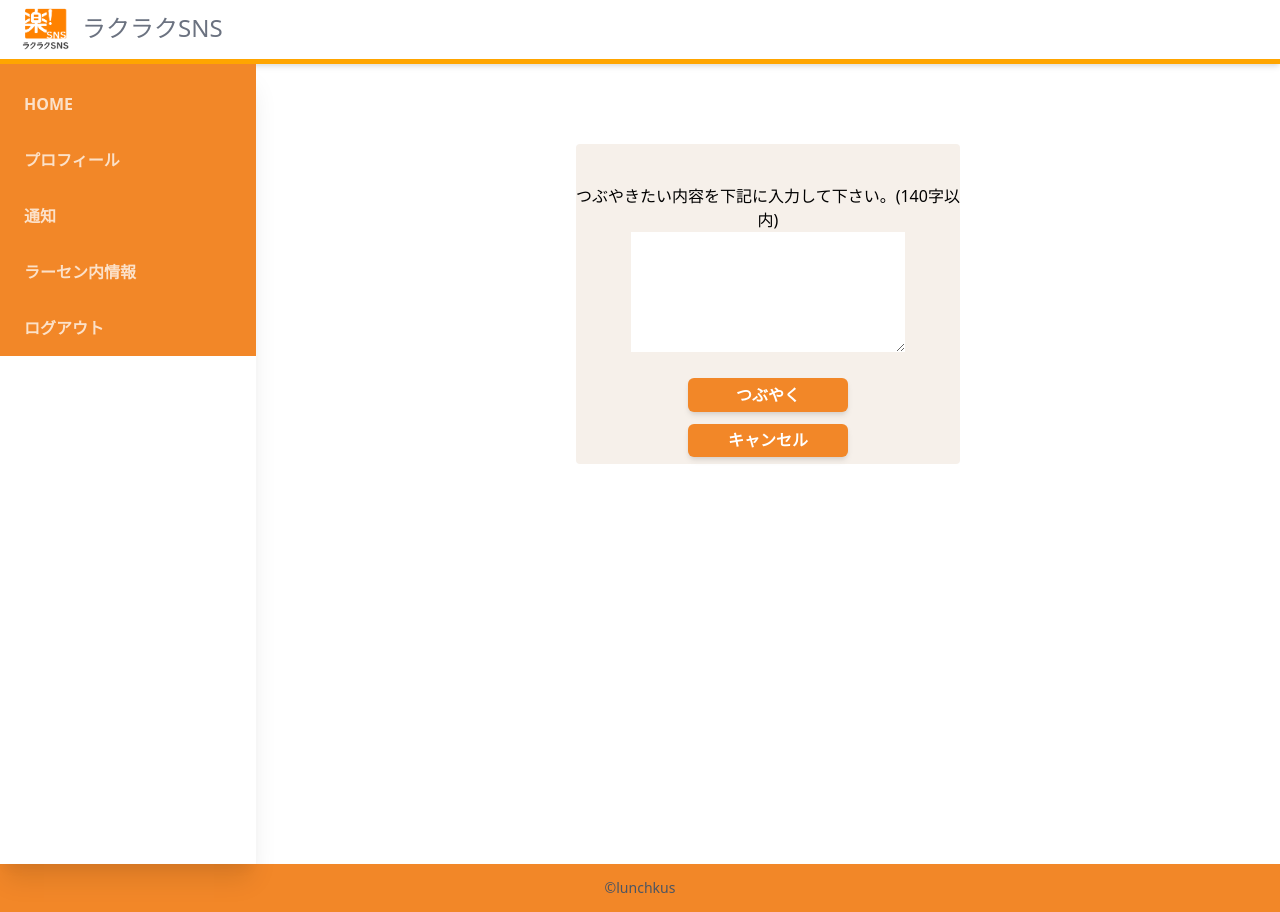
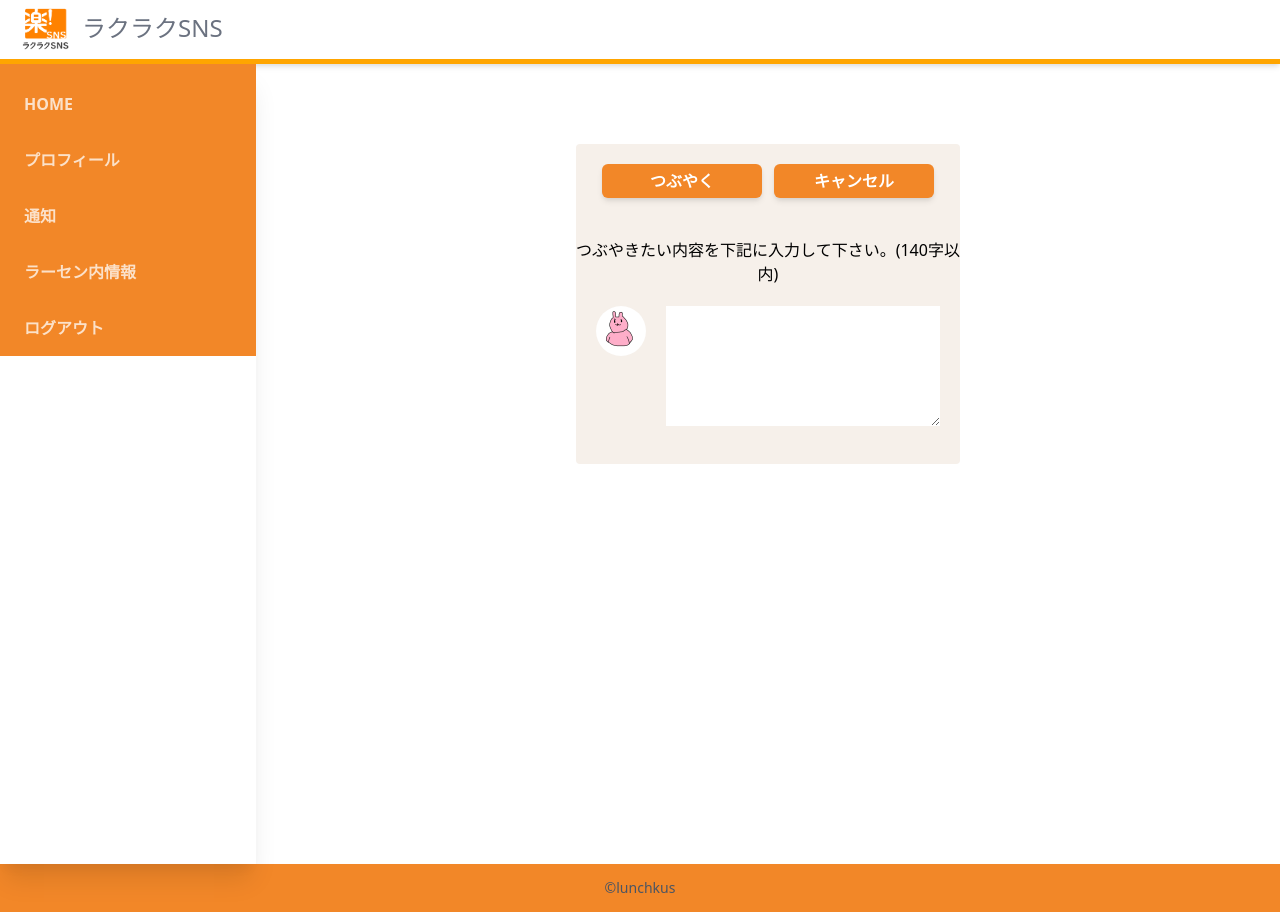
Before and after one commit to suzu1997/rakus-sns-app, a Next.js app: page /timeline/post in a window 1280 px wide. Built offline with nearby package versions, Linux system fonts and the light colour scheme.

Commit message:
HTML,CSS完成

```diff
--- a/src/pages/timeline/post.tsx
+++ b/src/pages/timeline/post.tsx
@@ -1,4 +1,5 @@
 import Router from "next/router";
+import Image from "next/image";
 import { NextPage } from "next";
 import { useState, useCallback } from "react";
 import { Button } from "../../components/Button";
@@ -49,20 +50,8 @@ const Post: NextPage = () => {
           className="bg-bgc  ml-80 mt-20 h-80 w-96 rounded text-center"
           style={style}
         >
-          <div className="mt-10">
-            つぶやきたい内容を下記に入力して下さい。(140字以内)
-          </div>
-
-          <div>
-            <form>
-              <textarea
-                value={tweet}
-                onChange={inputTweet}
-                rows={5}
-                cols={28}
-              ></textarea>
-            </form>
-            <div className="my-5">
+          <div className="my-5">
+            <span>
               <Button
                 label="つぶやく"
                 size="md"
@@ -70,9 +59,33 @@ const Post: NextPage = () => {
                   alert("「" + tweet + "」が呟かれました");
                 }}
               />
-              <div className="mt-3">
-                <Button label="キャンセル" size="md" onClick={backPage} />
-              </div>
+            </span>
+            <span className="ml-3">
+              <Button label="キャンセル" size="md" onClick={backPage} />
+            </span>
+          </div>
+          <div className="mt-10">
+            つぶやきたい内容を下記に入力して下さい。(140字以内)
+          </div>
+          <div className="flex mt-5">
+            <div className="ml-5">
+              <Image
+                src="/usakus.jpg"
+                width={100}
+                height={100}
+                alt="icon"
+                className="rounded-full"
+              />
+            </div>
+            <div className="mx-5">
+              <form>
+                <textarea
+                  value={tweet}
+                  onChange={inputTweet}
+                  rows={5}
+                  cols={28}
+                ></textarea>
+              </form>
             </div>
           </div>
         </div>
```
